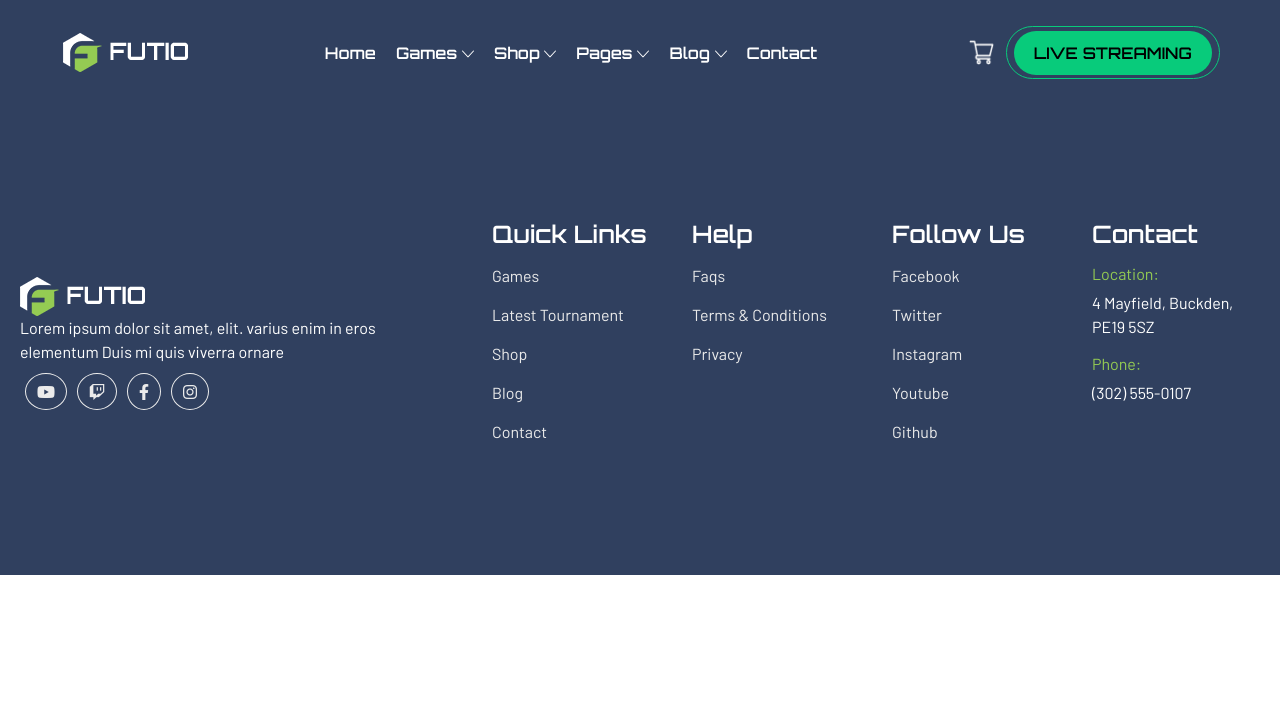
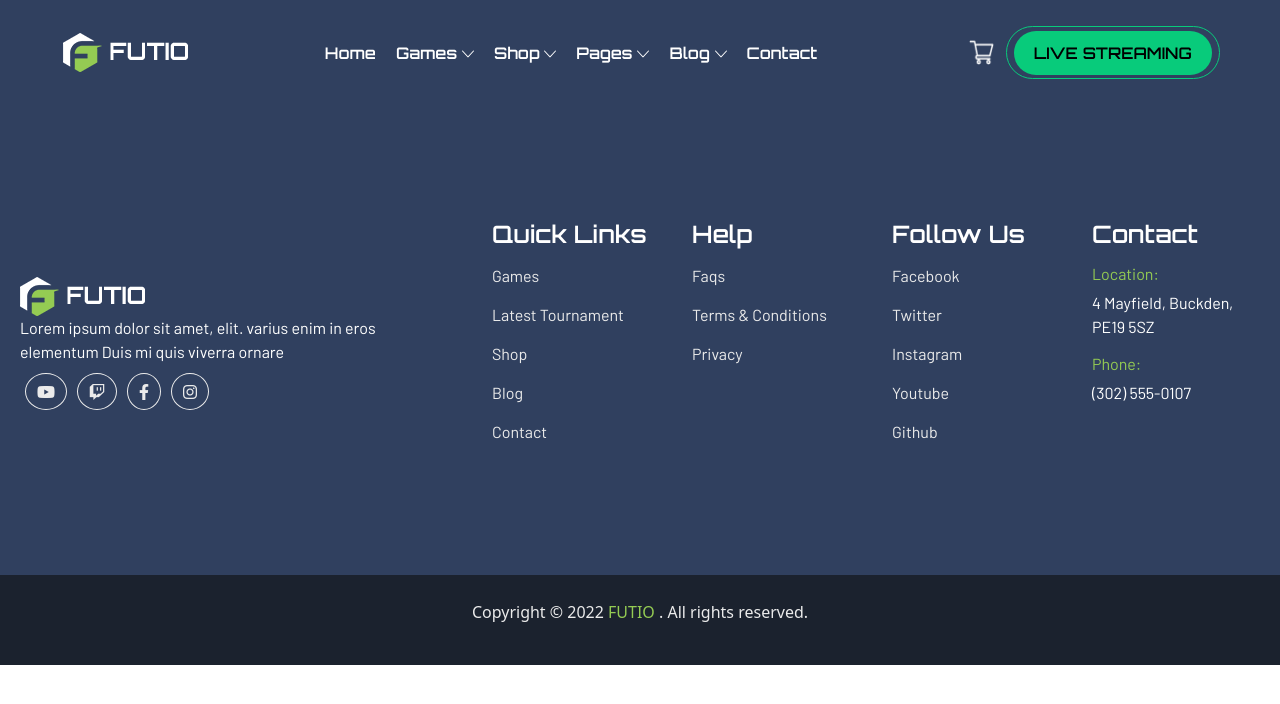
Before and after one commit to GiacomoArena/proj-html-vuejs, a Vue app: page / in a window 1280 px wide. Shown: the top 704 px of the page. Built offline with nearby package versions, Linux system fonts and the light colour scheme.

Commit message:
downside footer

```diff
--- a/src/components/Footer.vue
+++ b/src/components/Footer.vue
@@ -68,6 +68,9 @@
     </div>
   </section>
 
+  <section class="bottom-footer">
+    <p>Copyright © 2022 <span>FUTIO</span> . All rights reserved.</p>
+  </section>
 </template>
 
 
@@ -126,5 +129,17 @@
         color: $my-lightgreen;
       }
     }
+
   }
+  .bottom-footer{
+      display: flex;
+      align-items: center;
+      justify-content: center;
+      height: 90px;
+      background-color: #1B222E;
+      color: $my-white;
+      span{
+        color:  $my-lightgreen;
+      }
+    }
 </style>
```
